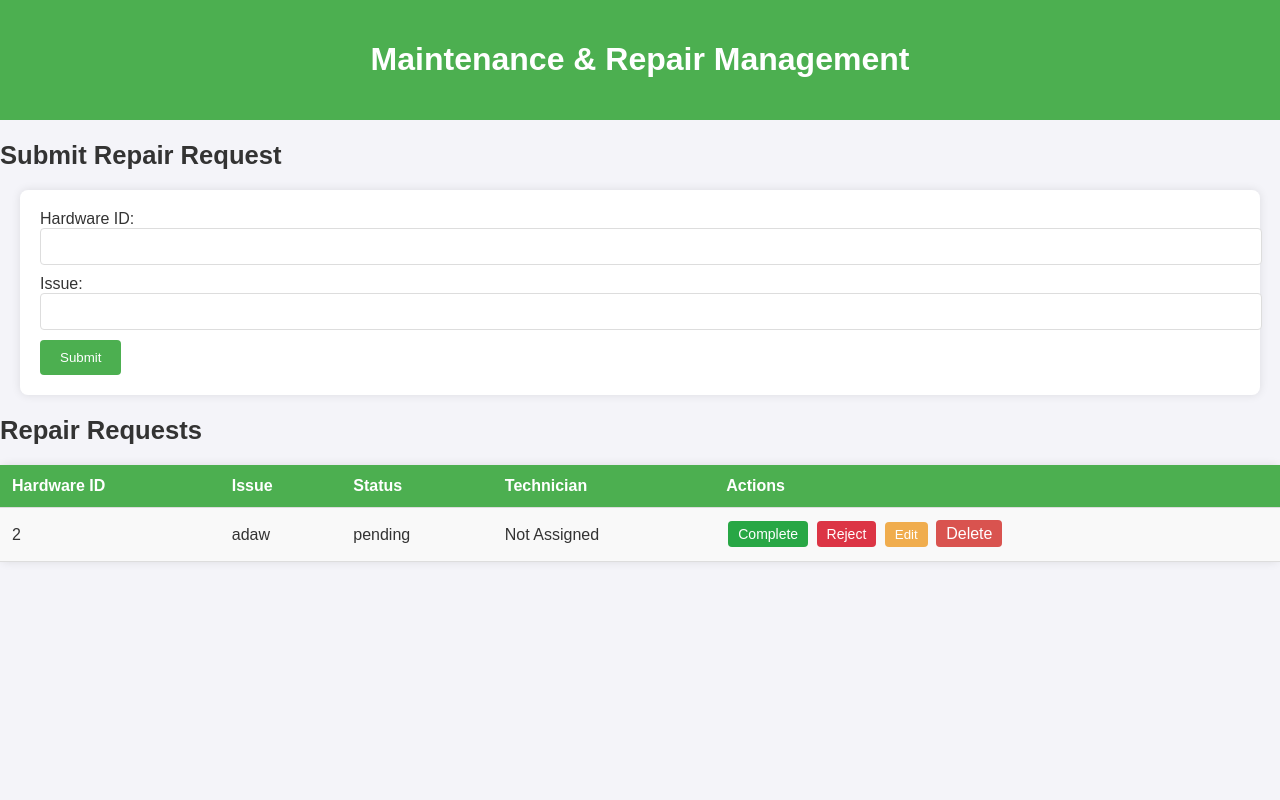
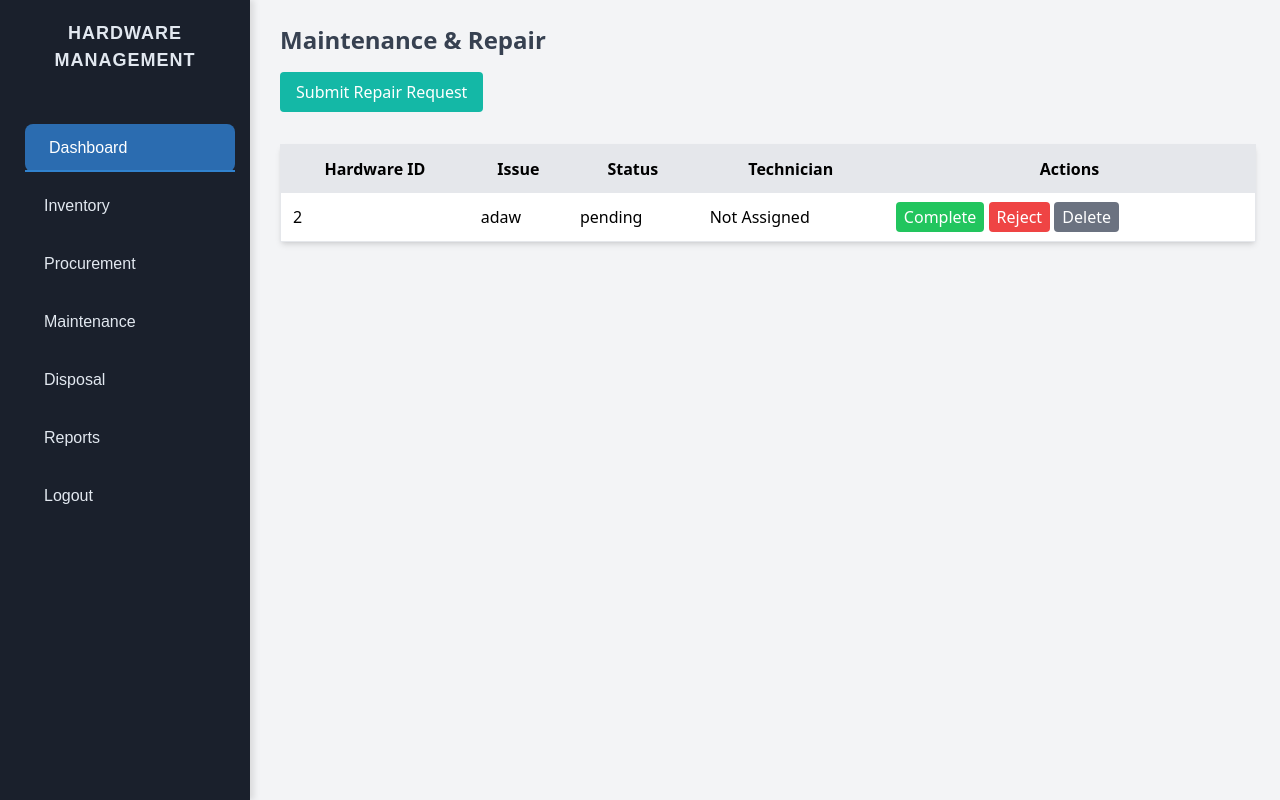
Before and after one commit to janella-may-pangilinan/hardwaremanagement, a PHP site: page /maintenance.php in a window 1280 px wide. Run offline with PHP 8.4, Linux system fonts and the light colour scheme; data comes from the database, SQL or seed files in the repository; data that the repository does not hold is empty; some libraries are stand-ins or nearby versions.

Commit message:
edited design (poul)

```diff
--- a/maintenance.php
+++ b/maintenance.php
@@ -44,191 +44,69 @@ $requests = mysqli_query($conn, "SELECT * FROM maintenance_requests ORDER BY cre
     <meta charset="UTF-8">
     <meta name="viewport" content="width=device-width, initial-scale=1.0">
     <title>Maintenance & Repairs</title>
-    <style>
-        /* General Styles */
-        body {
-            font-family: 'Arial', sans-serif;
-            background-color: #f4f4f9;
-            color: #333;
-            margin: 0;
-            padding: 0;
-        }
+    <script src="https://cdn.tailwindcss.com"></script>
+</head>
+<body class="bg-gray-100 flex">
 
-        header {
-            background-color: #4CAF50;
-            color: white;
-            padding: 20px;
-            text-align: center;
-        }
+    <?php include 'sidebar.php'; ?>
 
-        h2 {
-            font-size: 1.6em;
-            margin-bottom: 10px;
-        }
+    <div class="container mx-auto p-6 ml-64">
+        <h1 class="text-2xl font-bold text-gray-700 mb-4">Maintenance & Repair</h1>
 
-        /* Forms */
-        form {
-            background-color: white;
-            padding: 20px;
-            margin: 20px;
-            border-radius: 8px;
-            box-shadow: 0px 0px 10px rgba(0, 0, 0, 0.1);
-        }
+        <button onclick="toggleAddForm()" class="bg-teal-500 text-white px-4 py-2 rounded">Submit Repair Request</button>
 
-        input[type="text"], input[type="number"] {
-            width: 100%;
-            padding: 10px;
-            margin-bottom: 10px;
-            border-radius: 4px;
-            border: 1px solid #ddd;
-        }
+        <div id="addRequestForm" class="hidden mt-4 bg-white p-4 rounded shadow">
+            <h2 class="text-xl font-semibold text-gray-800 mb-4">New Repair Request</h2>
+            <form method="POST">
+                <label class="block text-sm font-semibold" for="hardware_id">Hardware ID</label>
+                <input type="text" name="hardware_id" id="hardware_id" class="w-full border rounded p-2 mb-2" required>
+                <label class="block text-sm font-semibold" for="issue">Issue</label>
+                <input type="text" name="issue" id="issue" class="w-full border rounded p-2 mb-2" required>
+                <button type="submit" name="submit_request" class="bg-teal-500 text-white px-4 py-2 rounded">Submit</button>
+            </form>
+        </div>
 
-        button {
-            padding: 10px 20px;
-            background-color: #4CAF50;
-            color: white;
-            border: none;
-            border-radius: 4px;
-            cursor: pointer;
-        }
-
-        button:hover {
-            background-color: #45a049;
-        }
-
-        /* Table */
-        table {
-            width: 100%;
-            margin: 20px 0;
-            border-collapse: collapse;
-            background-color: white;
-            border-radius: 8px;
-            box-shadow: 0px 0px 10px rgba(0, 0, 0, 0.1);
-        }
-
-        th, td {
-            padding: 12px;
-            text-align: left;
-            border-bottom: 1px solid #ddd;
-        }
-
-        th {
-            background-color: #4CAF50;
-            color: white;
-        }
-
-        td {
-            background-color: #f9f9f9;
-        }
-
-        .actions button, .actions a {
-            padding: 5px 10px;
-            margin: 2px;
-            text-decoration: none;
-            cursor: pointer;
-            border-radius: 4px;
-        }
-
-        .edit-btn {
-            background-color: #f0ad4e;
-            color: white;
-        }
-
-        .delete-btn {
-            background-color: #d9534f;
-            color: white;
-        }
-
-        .status-btn {
-            padding: 8px 16px;
-            text-decoration: none;
-            border-radius: 4px;
-            color: white;
-            font-size: 14px;
-        }
-
-        .complete-btn {
-            background-color: #28a745;
-        }
-
-        .reject-btn {
-            background-color: #dc3545;
-        }
-
-    </style>
-</head>
-<body>
-    <header>
-        <h1>Maintenance & Repair Management</h1>
-    </header>
-
-    <!-- Submit Repair Request Form -->
-    <section>
-        <h2>Submit Repair Request</h2>
-        <form method="post">
-            <label for="hardware_id">Hardware ID:</label>
-            <input type="text" id="hardware_id" name="hardware_id" required>
-            <label for="issue">Issue:</label>
-            <input type="text" id="issue" name="issue" required>
-            <button type="submit" name="submit_request">Submit</button>
-        </form>
-    </section>
-
-    <!-- Repair Requests Table -->
-    <section>
-        <h2>Repair Requests</h2>
-        <table>
-            <tr>
-                <th>Hardware ID</th>
-                <th>Issue</th>
-                <th>Status</th>
-                <th>Technician</th>
-                <th>Actions</th>
+        <div class="mt-8">
+            <table class="w-full bg-white shadow-md rounded border">
+                <thead>
+                    <tr class="bg-gray-200">
+                        <th class="p-3">Hardware ID</th>
+                        <th class="p-3">Issue</th>
+                        <th class="p-3">Status</th>
+                        <th class="p-3">Technician</th>
+                        <th class="p-3">Actions</th>
                     </tr>
+                </thead>
+                <tbody>
                     <?php while ($row = mysqli_fetch_assoc($requests)) { ?>
-                <tr>
-                    <td><?php echo $row['hardware_id']; ?></td>
-                    <td><?php echo $row['issue']; ?></td>
-                    <td><?php echo $row['status']; ?></td>
-                    <td><?php echo $row['technician'] ?? 'Not Assigned'; ?></td>
-                    <td class="actions">
+                        <tr class="border-b">
+                            <td class="p-3"><?php echo $row['hardware_id']; ?></td>
+                            <td class="p-3"><?php echo $row['issue']; ?></td>
+                            <td class="p-3"><?php echo $row['status']; ?></td>
+                            <td class="p-3"><?php echo $row['technician'] ?? 'Not Assigned'; ?></td>
+                            <td class="p-3">
                                 <?php if ($row['status'] == 'Pending') { ?>
-                            <form method="post" style="display:inline-block;">
+                                    <form method="post" class="inline-block">
                                         <input type="hidden" name="request_id" value="<?php echo $row['id']; ?>">
-                                <input type="text" name="technician" placeholder="Assign Technician" required>
-                                <button type="submit" name="assign_technician">Assign</button>
+                                        <input type="text" name="technician" placeholder="Assign Technician" class="border rounded p-2" required>
+                                        <button type="submit" name="assign_technician" class="bg-blue-500 text-white px-2 py-1 rounded">Assign</button>
                                     </form>
                                 <?php } ?>
-                        <a href="?complete=<?php echo $row['id']; ?>" class="status-btn complete-btn">Complete</a>
-                        <a href="?reject=<?php echo $row['id']; ?>" class="status-btn reject-btn">Reject</a>
-                        <button class="edit-btn" onclick="editRequest('<?php echo $row['id']; ?>', '<?php echo htmlspecialchars($row['issue'], ENT_QUOTES); ?>', '<?php echo htmlspecialchars($row['technician'], ENT_QUOTES); ?>')">Edit</button>
-                        <a class="delete-btn" href="?delete=<?php echo $row['id']; ?>" onclick="return confirm('Are you sure you want to delete this request?');">Delete</a>
+                                <a href="?complete=<?php echo $row['id']; ?>" class="bg-green-500 text-white px-2 py-1 rounded">Complete</a>
+                                <a href="?reject=<?php echo $row['id']; ?>" class="bg-red-500 text-white px-2 py-1 rounded">Reject</a>
+                                <a href="?delete=<?php echo $row['id']; ?>" onclick="return confirm('Are you sure?');" class="bg-gray-500 text-white px-2 py-1 rounded">Delete</a>
                             </td>
                         </tr>
                     <?php } ?>
+                </tbody>
             </table>
-    </section>
-
-    <!-- Edit Form (Hidden by Default) -->
-    <div id="editForm" style="display:none;">
-        <h2>Edit Repair Request</h2>
-        <form method="post">
-            <input type="hidden" name="request_id" id="edit_request_id">
-            <label>Issue:</label>
-            <input type="text" name="issue" id="edit_issue" required>
-            <label>Technician:</label>
-            <input type="text" name="technician" id="edit_technician">
-            <button type="submit" name="edit_request">Update</button>
-            <button type="button" onclick="document.getElementById('editForm').style.display='none';">Cancel</button>
-        </form>
+        </div>
     </div>
 
     <script>
-        function editRequest(id, issue, technician) {
-            document.getElementById('edit_request_id').value = id;
-            document.getElementById('edit_issue').value = issue;
-            document.getElementById('edit_technician').value = technician;
-            document.getElementById('editForm').style.display = 'block';
+        function toggleAddForm() {
+            var form = document.getElementById('addRequestForm');
+            form.classList.toggle('hidden');
         }
     </script>
 </body>
```
Lines whose indentation alone changed are shown as unchanged.
